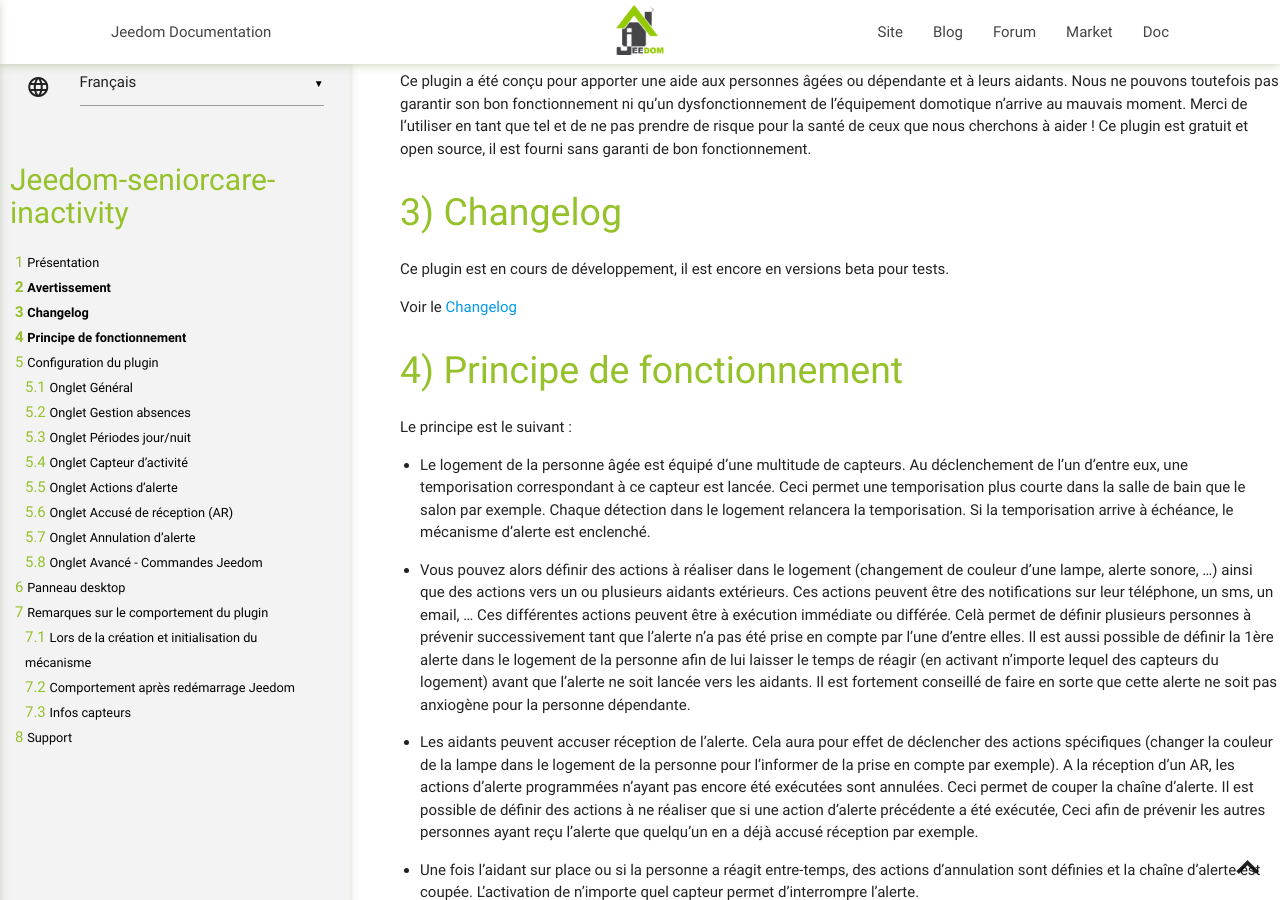
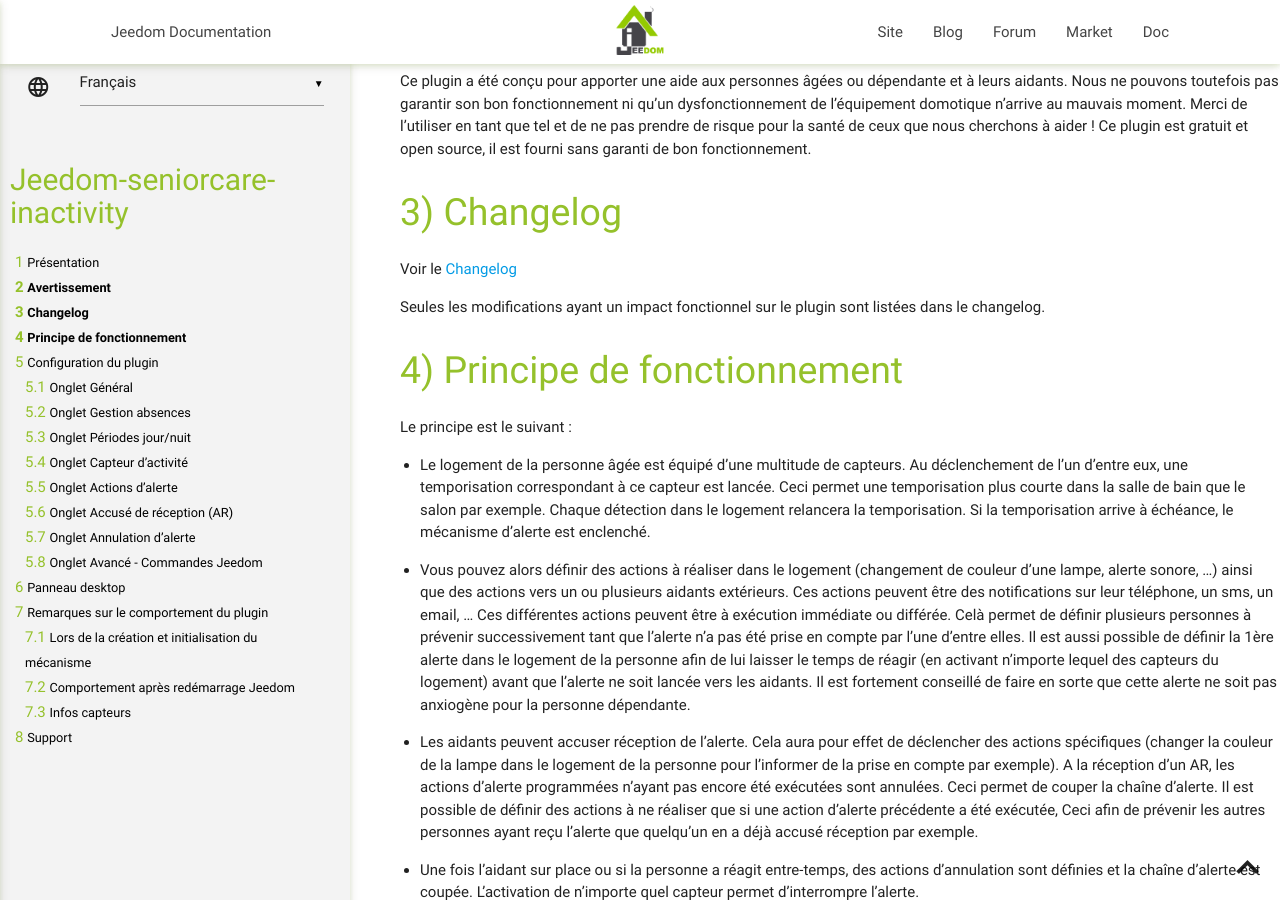
Before and after one commit to AgP42/Jeedom-SeniorCare-Inactivity, a Jekyll site: the page built from docs/fr_FR/index.md, in a window 1280 px wide and 900 px high, scrolled down 677 px. Built offline with Jekyll 4.4.1, drawn with Linux system fonts in a browser that asks for light colours; our own code applies the rules of GitHub Pages for plain Markdown files.

Commit message:
update mineure

```diff
--- a/desktop/js/seniorcareinactivity.js
+++ b/desktop/js/seniorcareinactivity.js
@@ -100,7 +100,7 @@
       div += '<div class="col-sm-2">';
         div += '<div class="input-group">';
           div += '<span class="input-group-btn">';
-          div += '<a class="btn btn-default bt_removeAction roundedLeft" data-type="absence" title="{{Supprimer le capteur}}""><i class="fas fa-minus-circle"></i></a>';
+          div += '<a class="btn btn-default bt_removeAction roundedLeft" data-type="absence" title="{{Supprimer le capteur}}"><i class="fas fa-minus-circle"></i></a>';
           div += '</span>';
           div += '<input class="expressionAttr form-control cmdInfo" data-l1key="name" title="{{Le nom doit être unique}}"/>'; // dans la class ['name']
         div += '</div>';
--- a/docs/fr_FR/index.md
+++ b/docs/fr_FR/index.md
@@ -32,9 +32,9 @@
 Changelog
 ==========
 
-Ce plugin est en cours de développement, il est encore en versions beta pour tests.
+Voir le [Changelog](https://agp42.github.io/seniorcareinactivity/fr_FR/changelog)
 
-Voir le [Changelog](https://agp42.github.io/seniorcareinactivity/fr_FR/changelog)
+Seules les modifications ayant un impact fonctionnel sur le plugin sont listées dans le changelog.
 
 Principe de fonctionnement
 ========================
```
